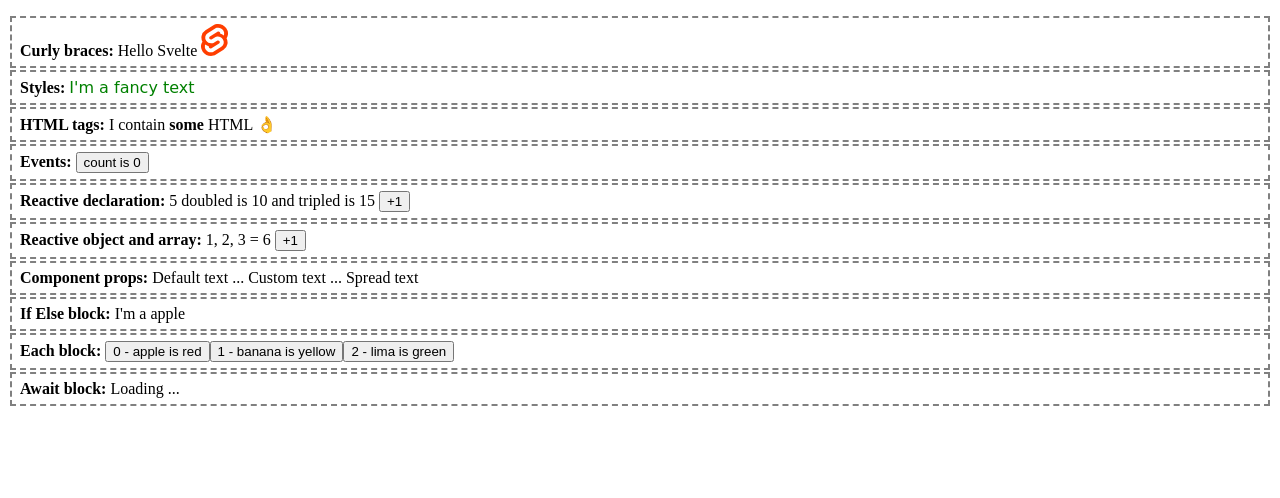
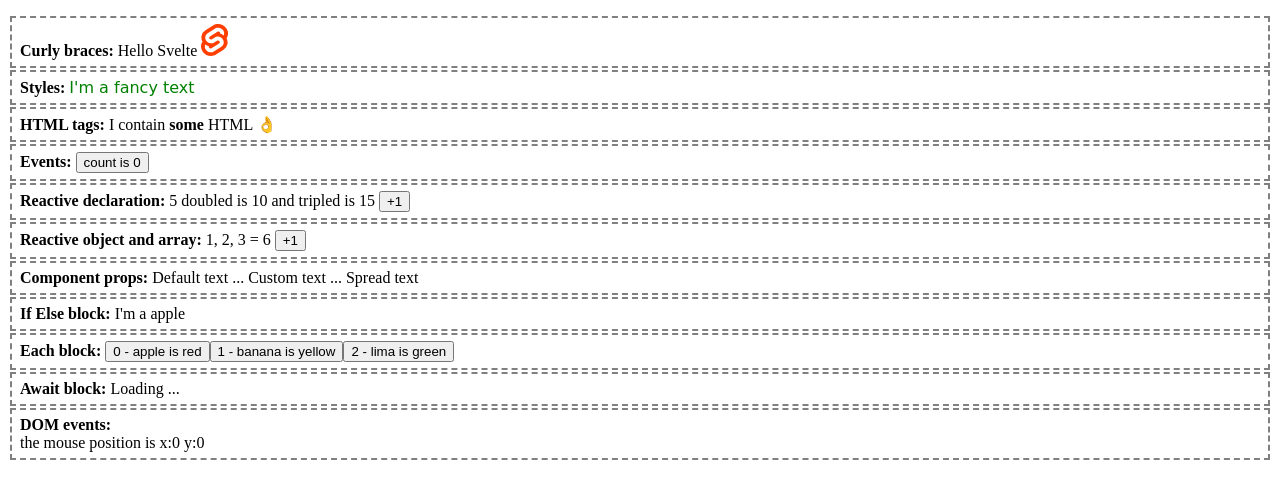
Before and after one commit to jhormanrus/remember-svelte, a Svelte app: page / in a window 1280 px wide. Shown: the top 498 px of the page. Built offline with nearby package versions, Linux system fonts and the light colour scheme; no server answers.

Commit message:
1 file modified, 1 added

```diff
--- a/src/App.svelte
+++ b/src/App.svelte
@@ -10,6 +10,7 @@
   import IfElse from './lib/IfElseBlock.svelte'
   import Each from './lib/EachBlock.svelte'
   import Await from './lib/AwaitBlock.svelte'
+  import DomEvents from './lib/DomEvents.svelte'
 </script>
 
 <main>
@@ -58,5 +59,9 @@
       <b>Await block:</b>
       <Await />
     </li>
+    <li>
+      <b>DOM events:</b>
+      <DomEvents />
+    </li>
   </ul>
 </main>
--- /dev/null
+++ b/src/lib/DomEvents.svelte
@@ -0,0 +1,12 @@
+<script>
+  let m = { x: 0, y: 0 }
+
+  function handleMouseMove(e) {
+    m.x = e.clientX
+    m.y = e.clientY
+  }
+</script>
+
+<div on:mousemove={handleMouseMove}>
+  the mouse position is x:{m.x} y:{m.y}
+</div>
```
